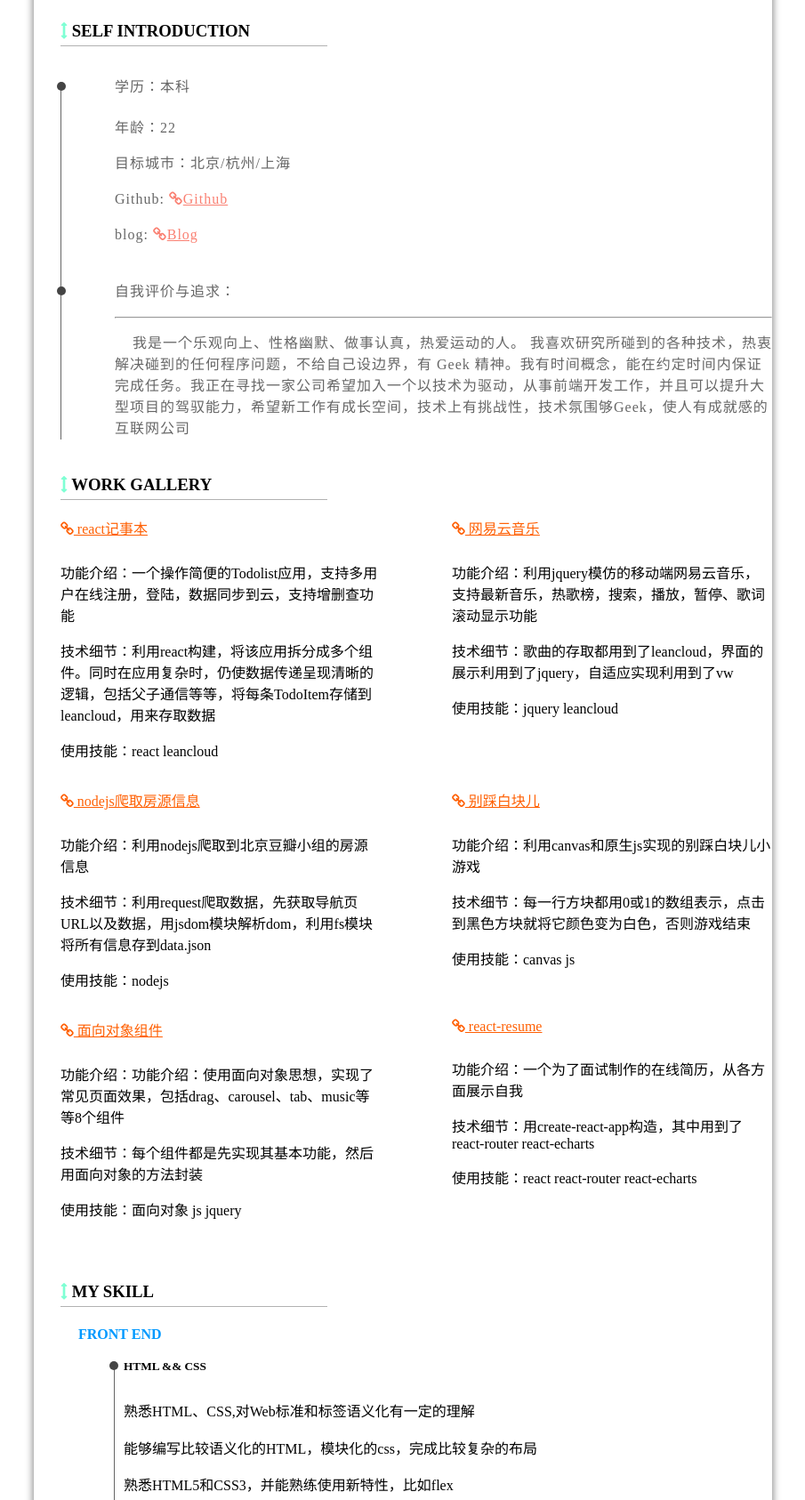
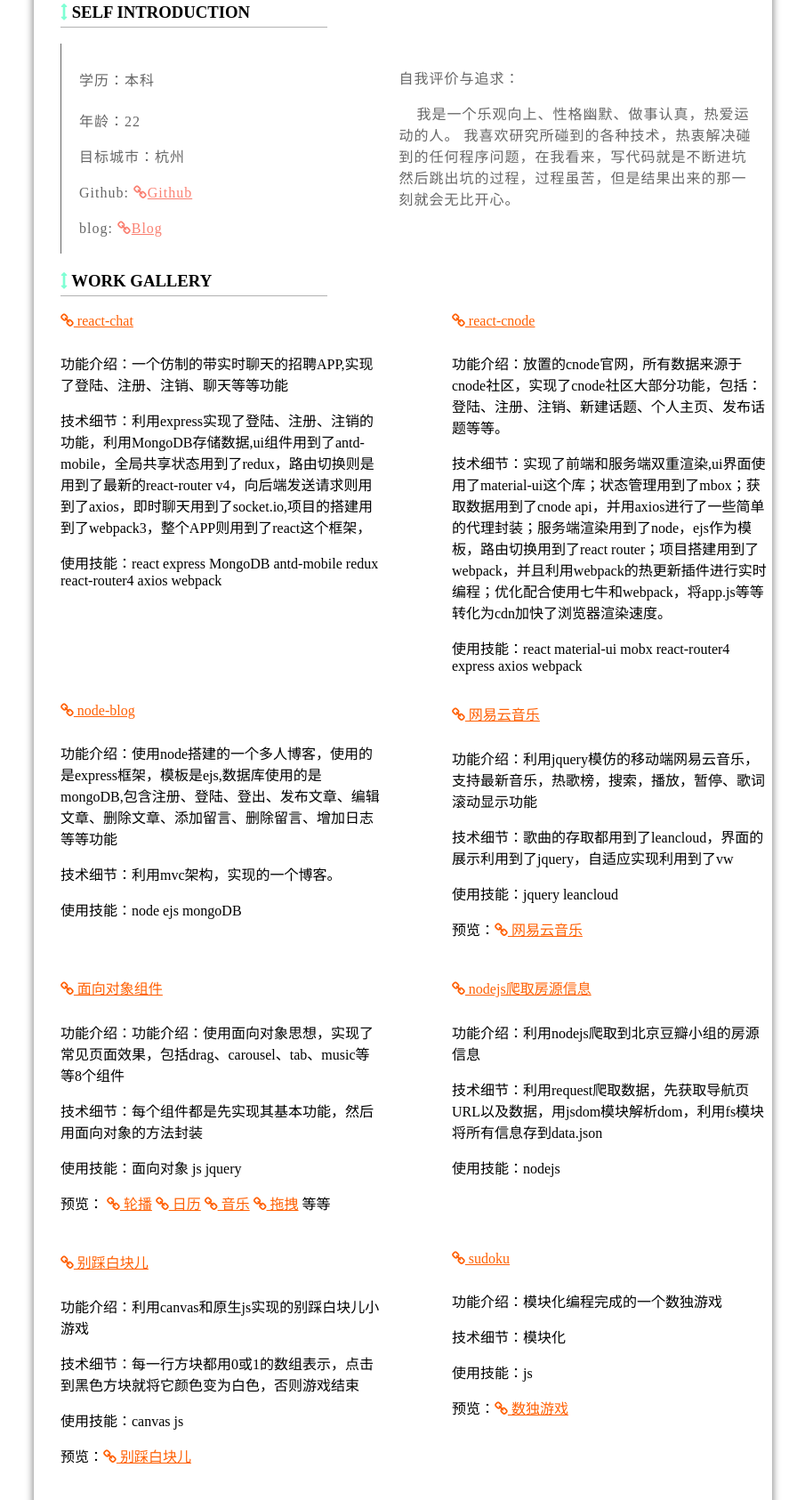
Before and after one commit to DCbryant/resume, a plain HTML site: page myResume.html in a window 1280 px wide. Shown: the part 366-2052 px from the top of the page at 89% size, without its empty margins (187-1092 px from the left). Drawn offline with nearby package versions, Linux system fonts and the light colour scheme.

Commit message:
添加一些项目

```diff
--- a/myResume.css
+++ b/myResume.css
@@ -85,7 +85,7 @@ header{
 
 .self-intro,.work-gallery{
     margin-bottom: 20px;
-    margin-top: 40px;
+    margin-top: 0;
 }
 
 .self-intro h3,.work-gallery h3,.myskill h3{
@@ -94,42 +94,41 @@ header{
     border-bottom: 1px solid rgba(0,0,0,0.3);
 }
 
+.myskill h3{
+    margin-top: 0;
+}
+
 .self-intro .list{
     position: relative;
-    padding-left: 60px;
+    padding-left: 20px;
     border-left: 1px solid rgba(0,0,0,0.6);
     color: rgba(0,0,0,0.6);
+    line-height: 230px;
 }
 
 .self-intro .list a{
     color:salmon;
 }
 
+.self-intro .list{
+    display: flex;
+
+}
+
 .self-intro .list li{
     margin: 0;
     padding: 0;
-    margin-top: 40px;
+    margin-top: 20px;
+    width: 50%;
+}
+
+.self-intro .list li:nth-child(2){
+    position: absolute;
+    top: -8px;
+    right: 20px;
 }
 
 
-.self-intro .list li::before{
-    content: '';
-    position: absolute;
-    width: 10px;
-    height: 10px;
-    border-radius: 100%;
-    background-color: #444;
-}
-
-.self-intro .list li:nth-child(1)::before{
-    left:-5px;
-    top: 0;
-}
-
-.self-intro .list li:nth-child(2)::before{
-    left:-5px;
-    top: 230px;
-}
 
 .self-intro .list li p{
     line-height: 1.5;
@@ -140,6 +139,7 @@ header{
     position: relative;
     top:-6px;
 }
+
 
 .work-gallery .list{
     display: flex;
--- a/myResume.html
+++ b/myResume.html
@@ -30,14 +30,13 @@
                 <li>
                     <p class="first-p">学历：本科</p>
                     <p>年龄：22</p>
-                    <p>目标城市：北京/杭州/上海</p>
+                    <p>目标城市：杭州</p>
                     <p>Github:  <a href="https://github.com/DCbryant"><i class="fa fa-link" aria-hidden="true"></i>Github</a></p>
                     <p>blog:  <a href="https://github.com/DCbryant/myblog"><i class="fa fa-link" aria-hidden="true"></i>Blog</a></p>
                 </li>
                 <li>
                     <p>自我评价与追求：</p>
-                    <hr>
-                    <p>&nbsp;&nbsp;&nbsp;&nbsp;我是一个乐观向上、性格幽默、做事认真，热爱运动的人。 我喜欢研究所碰到的各种技术，热衷解决碰到的任何程序问题，不给自己设边界，有 Geek 精神。我有时间概念，能在约定时间内保证完成任务。我正在寻找一家公司希望加入一个以技术为驱动，从事前端开发工作，并且可以提升大型项目的驾驭能力，希望新工作有成长空间，技术上有挑战性，技术氛围够Geek，使人有成就感的互联网公司</p>
+                    <p>&nbsp;&nbsp;&nbsp;&nbsp;我是一个乐观向上、性格幽默、做事认真，热爱运动的人。 我喜欢研究所碰到的各种技术，热衷解决碰到的任何程序问题，在我看来，写代码就是不断进坑然后跳出坑的过程，过程虽苦，但是结果出来的那一刻就会无比开心。</p>
                 </li>
             </ul>
         </div>
@@ -45,11 +44,27 @@
             <h3><i class="fa fa-arrows-v" aria-hidden="true" style="color:aquamarine"></i>  WORK GALLERY</h3>
             <ul class="list">
                 <li>
-                    <a href="https://github.com/DCbryant/react-notebook"><i class="fa fa-link" aria-hidden="true"></i>  react记事本</a>
+                    <a href="https://github.com/DCbryant/react-chat"><i class="fa fa-link" aria-hidden="true"></i>  react-chat</a>
                     <div className="item-wrapper">
-                        <p>功能介绍：一个操作简便的Todolist应用，支持多用户在线注册，登陆，数据同步到云，支持增删查功能</p>
-                        <p>技术细节：利用react构建，将该应用拆分成多个组件。同时在应用复杂时，仍使数据传递呈现清晰的逻辑，包括父子通信等等，将每条TodoItem存储到leancloud，用来存取数据</p>
-                        <p>使用技能：react leancloud</p>
+                        <p>功能介绍：一个仿制的带实时聊天的招聘APP,实现了登陆、注册、注销、聊天等等功能</p>
+                        <p>技术细节：利用express实现了登陆、注册、注销的功能，利用MongoDB存储数据,ui组件用到了antd-mobile，全局共享状态用到了redux，路由切换则是用到了最新的react-router v4，向后端发送请求则用到了axios，即时聊天用到了socket.io,项目的搭建用到了webpack3，整个APP则用到了react这个框架，</p>
+                        <p>使用技能：react express MongoDB antd-mobile redux react-router4 axios webpack</p>
+                    </div>
+                </li>
+                <li>
+                    <a href="https://github.com/DCbryant/react-cnode"><i class="fa fa-link" aria-hidden="true"></i>  react-cnode</a>
+                    <div className="item-wrapper">
+                        <p>功能介绍：放置的cnode官网，所有数据来源于cnode社区，实现了cnode社区大部分功能，包括：登陆、注册、注销、新建话题、个人主页、发布话题等等。</p>
+                        <p>技术细节：实现了前端和服务端双重渲染,ui界面使用了material-ui这个库；状态管理用到了mbox；获取数据用到了cnode api，并用axios进行了一些简单的代理封装；服务端渲染用到了node，ejs作为模板，路由切换用到了react router；项目搭建用到了webpack，并且利用webpack的热更新插件进行实时编程；优化配合使用七牛和webpack，将app.js等等转化为cdn加快了浏览器渲染速度。</p>
+                        <p>使用技能：react material-ui mobx react-router4 express axios webpack</p>
+                    </div>
+                </li>
+                <li>
+                    <a href="https://github.com/DCbryant/node-blog"><i class="fa fa-link" aria-hidden="true"></i>  node-blog</a>
+                    <div className="item-wrapper">
+                        <p>功能介绍：使用node搭建的一个多人博客，使用的是express框架，模板是ejs,数据库使用的是mongoDB,包含注册、登陆、登出、发布文章、编辑文章、删除文章、添加留言、删除留言、增加日志等等功能</p>
+                        <p>技术细节：利用mvc架构，实现的一个博客。</p>
+                        <p>使用技能：node ejs mongoDB</p>
                     </div>
                 </li>
                 <li>
@@ -58,6 +73,21 @@
                         <p>功能介绍：利用jquery模仿的移动端网易云音乐，支持最新音乐，热歌榜，搜索，播放，暂停、歌词滚动显示功能</p>
                         <p>技术细节：歌曲的存取都用到了leancloud，界面的展示利用到了jquery，自适应实现利用到了vw</p>
                         <p>使用技能：jquery leancloud</p>
+                        <p>预览：<a href="https://dcbryant.github.io/music-demo/home.html"><i class="fa fa-link" aria-hidden="true"></i> 网易云音乐</a></p>
+                    </div>
+                </li>
+                <li>
+                    <a href="https://github.com/DCbryant/js-components"><i class="fa fa-link" aria-hidden="true"></i>  面向对象组件</a>
+                    <div className="item-wrapper">
+                        <p>功能介绍：功能介绍：使用面向对象思想，实现了常见页面效果，包括drag、carousel、tab、music等等8个组件</p>
+                        <p>技术细节：每个组件都是先实现其基本功能，然后用面向对象的方法封装</p>
+                        <p>使用技能：面向对象 js jquery</p>
+                        <p> 预览：
+                            <a href="https://dcbryant.github.io/js-components/Carousel/index.html#"><i class="fa fa-link" aria-hidden="true"></i> 轮播</a>
+                            <a href="https://dcbryant.github.io/js-components/DatePicker/index1.html"><i class="fa fa-link" aria-hidden="true"></i> 日历</a>
+                            <a href="https://dcbryant.github.io/js-components/music/music.html"><i class="fa fa-link" aria-hidden="true"></i> 音乐</a>
+                            <a href="https://dcbryant.github.io/js-components/Drag/index1.html"><i class="fa fa-link" aria-hidden="true"></i> 拖拽</a>  等等
+                        </p>
                     </div>
                 </li>
                 <li>
@@ -74,22 +104,16 @@
                         <p>功能介绍：利用canvas和原生js实现的别踩白块儿小游戏</p>
                         <p>技术细节：每一行方块都用0或1的数组表示，点击到黑色方块就将它颜色变为白色，否则游戏结束</p>
                         <p>使用技能：canvas js</p>
+                        <p>预览：<a href="https://dcbryant.github.io/Don-t-StepOnWhitePiece/"><i class="fa fa-link" aria-hidden="true"></i> 别踩白块儿</a></p>
                     </div>
                 </li>
                 <li>
-                    <a href="https://github.com/DCbryant/js-components"><i class="fa fa-link" aria-hidden="true"></i>  面向对象组件</a>
+                    <a href="https://github.com/DCbryant/sudoku"><i class="fa fa-link" aria-hidden="true"></i>  sudoku</a>
                     <div className="item-wrapper">
-                        <p>功能介绍：功能介绍：使用面向对象思想，实现了常见页面效果，包括drag、carousel、tab、music等等8个组件</p>
-                        <p>技术细节：每个组件都是先实现其基本功能，然后用面向对象的方法封装</p>
-                        <p>使用技能：面向对象 js jquery</p>
-                    </div>
-                </li>
-                <li>
-                    <a href="https://dcbryant.github.io/react-resume/build"><i class="fa fa-link" aria-hidden="true"></i>  react-resume</a>
-                    <div className="item-wrapper">
-                        <p>功能介绍：一个为了面试制作的在线简历，从各方面展示自我</p>
-                        <p>技术细节：用create-react-app构造，其中用到了react-router react-echarts</p>
-                        <p>使用技能：react react-router react-echarts</p>
+                        <p>功能介绍：模块化编程完成的一个数独游戏</p>
+                        <p>技术细节：模块化</p>
+                        <p>使用技能：js</p>
+                        <p>预览：<a href="https://dcbryant.github.io/sudoku/www/"><i class="fa fa-link" aria-hidden="true"></i> 数独游戏</a></p>
                     </div>
                 </li>
             </ul>
@@ -113,14 +137,14 @@
                         <li class="js">
                             <h5>JS</h5>
                             <p>熟悉js，能脱离jquery等类库编码</p>
-                            <p>能利用js和jquery实现常见效果，熟悉事件模型、DOM 操作、ajax、jsonp、闭包等知识</p>
+                            <p>能利用js和jquery实现常见效果，熟悉事件模型、DOM 操作、ajax、jsonp、闭包等知识，也了解curry等函数式编程知识</p>
                             <p>能运用模块化、面向对象的编程思想编程</p>
-                            <p>对es6有一定的了解，常见的能够熟练使用</p>
+                            <p>熟练使用常见的es6知识</p>
                             <p>作品：<a href="https://dcbryant.github.io/Front-end-small-project/snake/"><i class="fa fa-link" aria-hidden="true"></i>贪吃蛇</a>  <a href="https://dcbryant.github.io/Front-end-small-project/wishing-wall/"><i class="fa fa-link" aria-hidden="true"></i>许愿墙</a>  <a href="https://github.com/DCbryant/js-components"><i class="fa fa-link" aria-hidden="true"></i>面向对象组件</a></p>
                         </li>
                         <li class="frame">
                             <h5>框架 && 工程化</h5>
-                            <p>了解webapck，能够依靠文档完成一般的配置</p>
+                            <p>熟悉webapck，能够依靠文档完成一般的配置，也踩过其中的一些坑</p>
                             <p>熟悉JQUERY、react的使用</p>
                             <p>对前端安全、性能优化有一定的了解</p>
                             <p>熟练使用vscode、git等工具的使用</p>
@@ -133,7 +157,7 @@
                     <ul class="back-end">
                         <li class="nodejs">
                             <h5>NODE</h5>
-                            <p>了解node，对node很感兴趣，能够做出一些便利的小玩意儿</p>
+                            <p>熟悉node，能利用node知识写出前端接口后者利用ejs等模板渲染前端页面</p>
                             <p>作品：<a href="https://github.com/DCbryant/crawler"><i class="fa fa-link" aria-hidden="true"></i>nodejs爬虫</a></p>
                         </li>
                     </ul>
@@ -171,7 +195,7 @@
                 { name: 'JS', max: 100},
                 { name: 'jQuery', max: 100},
                 { name: 'node',max:100},
-                { name: 'React JS', max:100}
+                { name: 'React', max:100}
             ]
         },
         series: [{
@@ -180,11 +204,11 @@
 
             data : [
                 {
-                    value : [90, 80, 75, 75, 65, 70],
+                    value : [90, 75, 80, 75, 78, 76],
                     name : '能力'
                 },
                 {
-                    value : [80, 90, 90, 70, 80, 90],
+                    value : [80, 90, 90, 70, 90, 90],
                     name : '兴趣'
                 }
             ]
```
